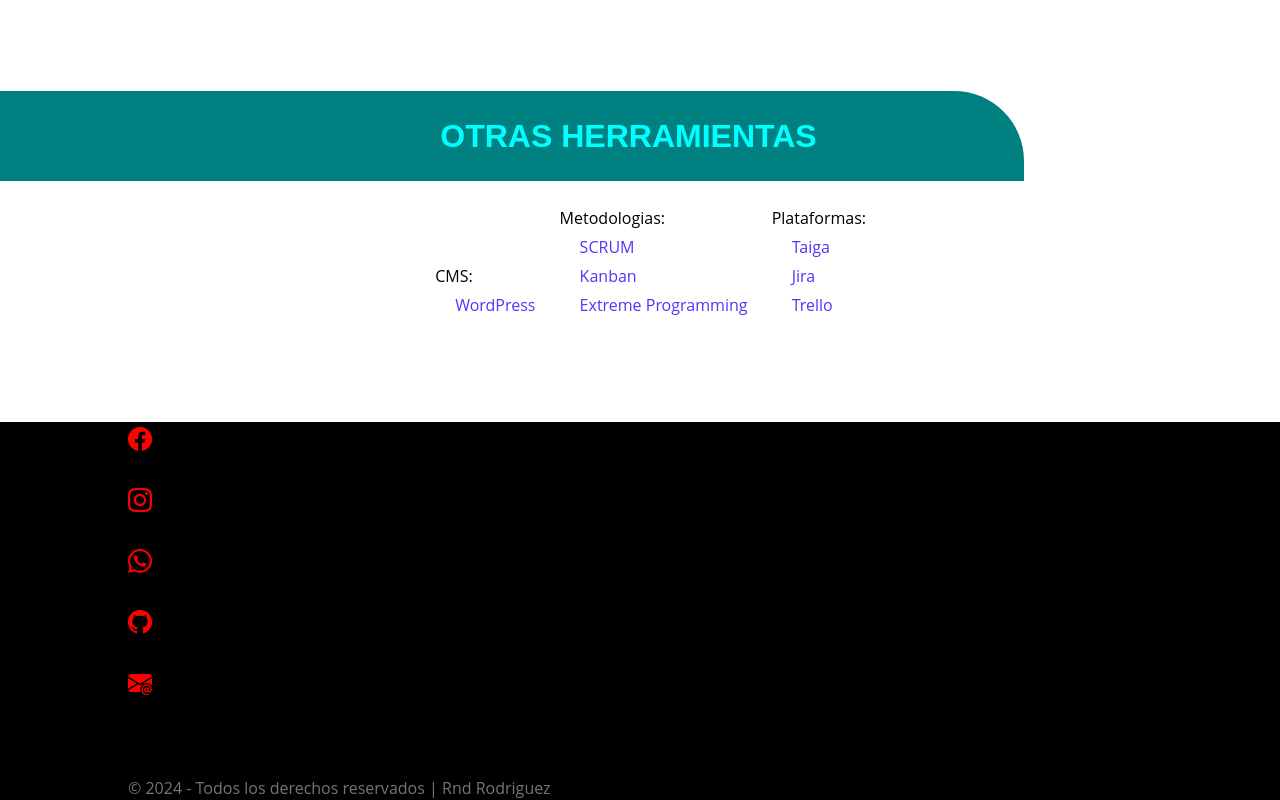
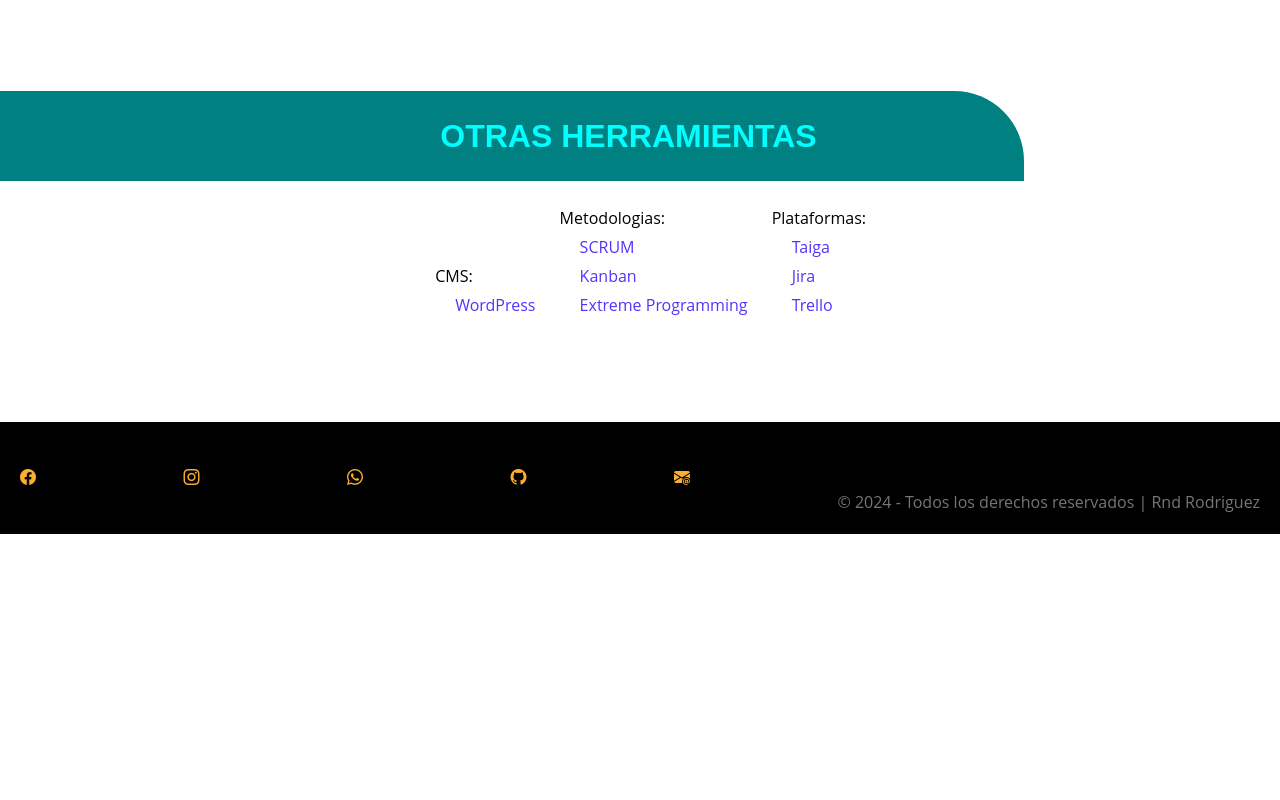
Before and after one commit to RonaldOrtz/mi-portafolio, a plain HTML site: page index.html in a window 1280 px wide. Shown: the part 2273-3073 px from the top of the page. After the commit the page ends 2807 px from the top, so only its background shows below. Drawn offline with nearby package versions, Linux system fonts and the light colour scheme.

Commit message:
Update piePagina.css

```diff
--- a/CSS/piePagina.css
+++ b/CSS/piePagina.css
@@ -1,22 +1,37 @@
 .footer {
+    text-align: center; /* Alinea el contenido del footer al centro */
     margin-top: 100px;
     background: black;
+    width: 100%; /* Cubre todo el ancho disponible */
+    padding: 20px; /* Espacio interno del footer */
+    box-sizing: border-box; /* Incluye el padding en el ancho total */
 }
 
 .socials-icons {
-    position: relative;
-    top: 40%;
-    padding:  0 8rem;
+    display: flex; /* Usa flexbox para el diseño */
+    align-items: center; /* Centra verticalmente */
+    justify-content: space-between; /* Distribuye los elementos horizontalmente */
+    flex-wrap: wrap; /* Envuelve los elementos en varias líneas si es necesario */
 }
 
-.socials-icons i {
-    display: block;
-    margin: 25px 0;
-    color: #FF0000;
-    font-size: 1.5rem;
-    transition: all 0.6s;
+.profile-container {
+    margin-left: auto; /* Mueve el contenedor de la foto de perfil a la derecha */
 }
 
+.profile-picture {
+    width: 50px; /* Ajusta el ancho de la imagen según sea necesario */
+    height: 50px; /* Ajusta la altura de la imagen según sea necesario */
+    border-radius: 50%; /* Aplica bordes redondeados para que sea una imagen circular */
+}
+
+.social-links a {
+    margin-right: 10px; /* Espacio entre los íconos de redes sociales */
+}
+
+.copyright {
+    text-align: center; /* Alinea el texto al centro */
+    margin-top: 20px; /* Espacio entre el contenido y el copyright */
+}
 .socials-icons i:hover a  {
     transform: rotate3d(0, 0, 1, 90deg);
 }
```
